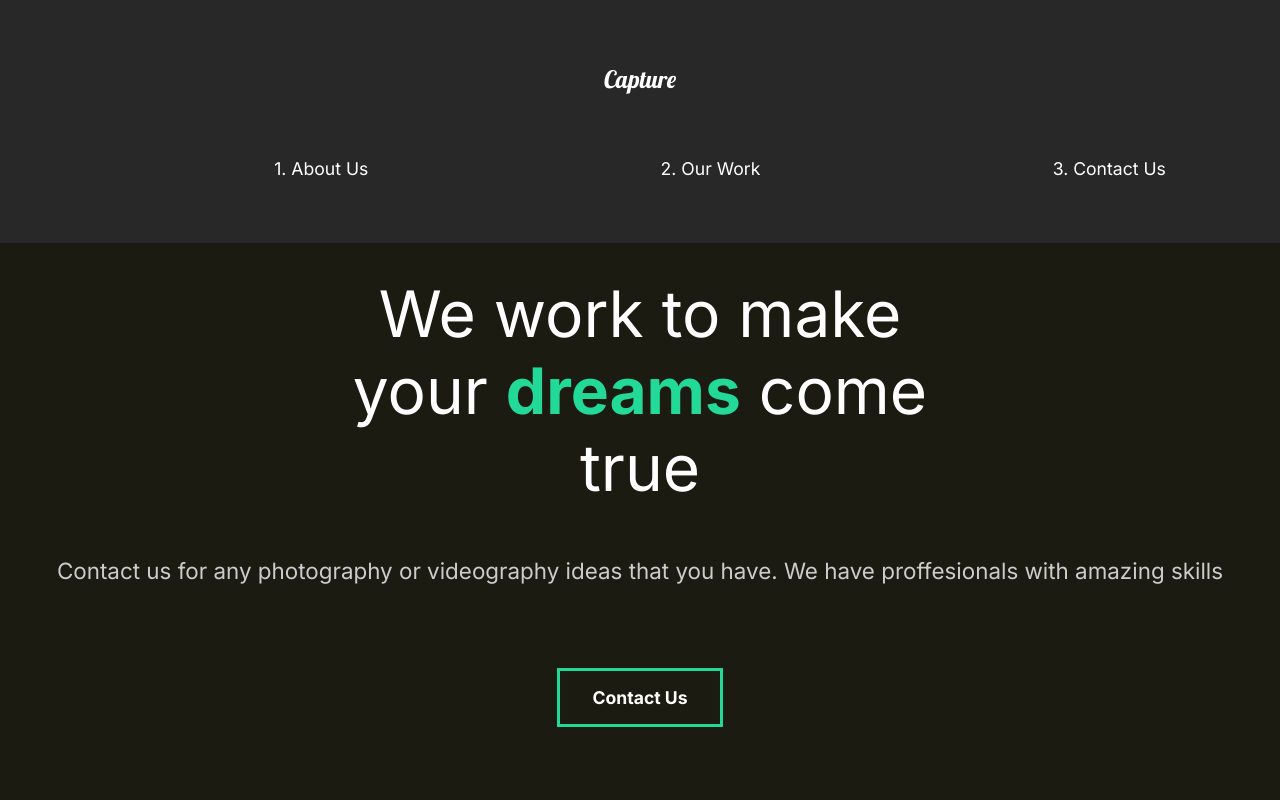
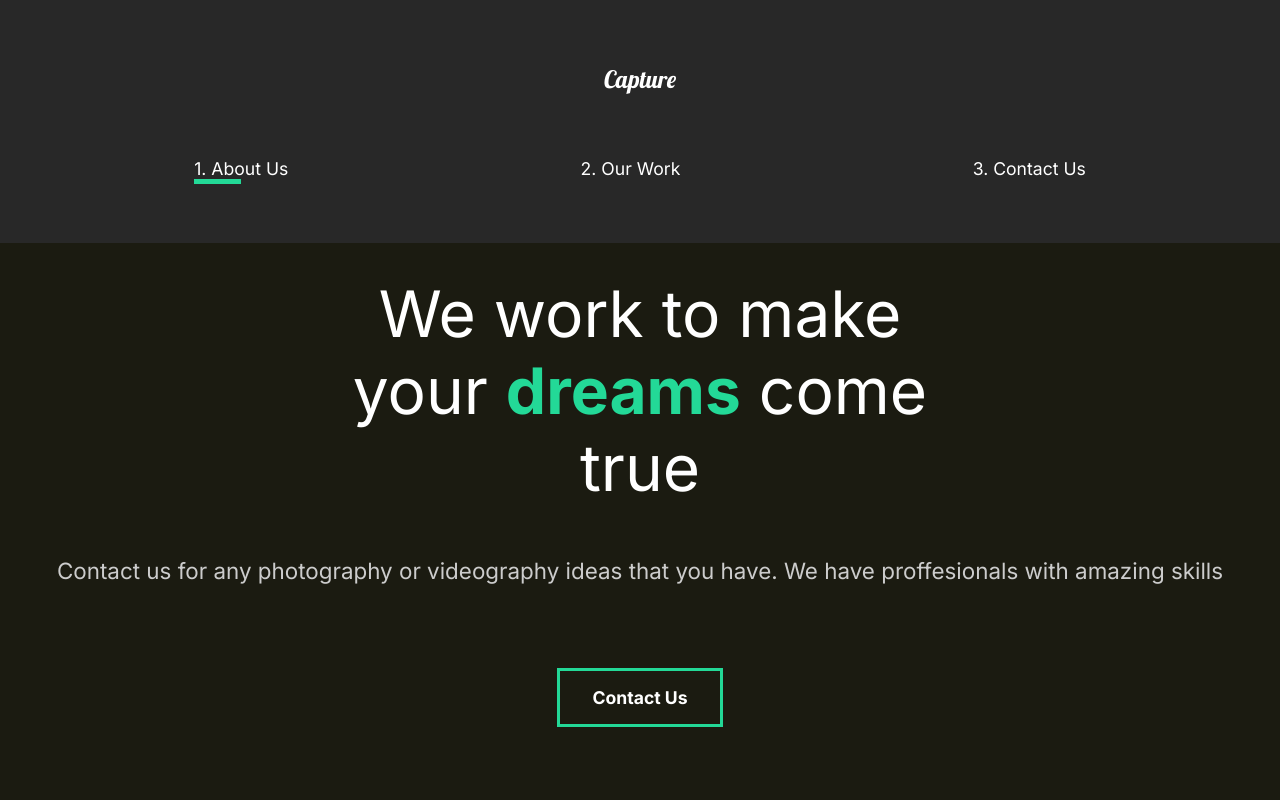
Before and after one commit to alyssaMoonStruck/react-capture, a React (Create React App) app: page / in a window 1280 px wide. Shown: the top 800 px of the page. Built offline with nearby package versions, Linux system fonts and the light colour scheme.

Commit message:
.24 Added motion line

```diff
--- a/src/components/Nav.js
+++ b/src/components/Nav.js
@@ -1,8 +1,11 @@
 import React from "react";
 import styled from "styled-components";
 import { Link } from "react-router-dom";
+import {motion} from 'framer-motion'
+import {useLocation} from 'react-router-dom'
 
 const Nav = () => {
+    const {pathname} = useLocation();
     return (
         <StyledNav>
             <h1>
@@ -13,12 +16,24 @@
             <ul>
                 <li>
                 <Link to="/">1. About Us</Link>
+                <Line transition={{ duration: 0.75 }}
+                initial={{ width: "0%" }}
+                animate={{ width: pathname === "/" ?  "50%" : "0%" }}
+                />
                 </li>
                 <li>
                 <Link to="/work">2. Our Work</Link>
+                <Line transition={{ duration: 0.75 }}
+                initial={{ width: "0%" }}
+                animate={{ width: pathname === "/work" ?  "50%" : "0%" }}
+                />
                 </li>
                 <li>
                 <Link to="/contact">3. Contact Us</Link>
+                <Line transition={{ duration: 0.75 }}
+                initial={{ width: "0%" }}
+                animate={{ width: pathname === "/contact" ?  "50%" : "0%" }}
+                />
                 </li>
             </ul>
         </StyledNav>
@@ -64,8 +79,23 @@
 padding: 2rem;
 justify-content: space-around;
 width: 100%;
+li {
+    padding: 0;
+        }
     }
 }
 `;
 
+const Line = styled(motion.div)`
+    height: 0.3rem;
+    background: #23d997;
+    width: 0%;
+    position: absolute;
+    bottom: -80%auto;
+    left: 60%auto;
+    @media (max-width: 1300px) {
+        left: 0%auto;
+    }
+    `;
+
 export default Nav;
```
Also changed, not shown: 1 other file (tests, documents, lock files or other folders).
